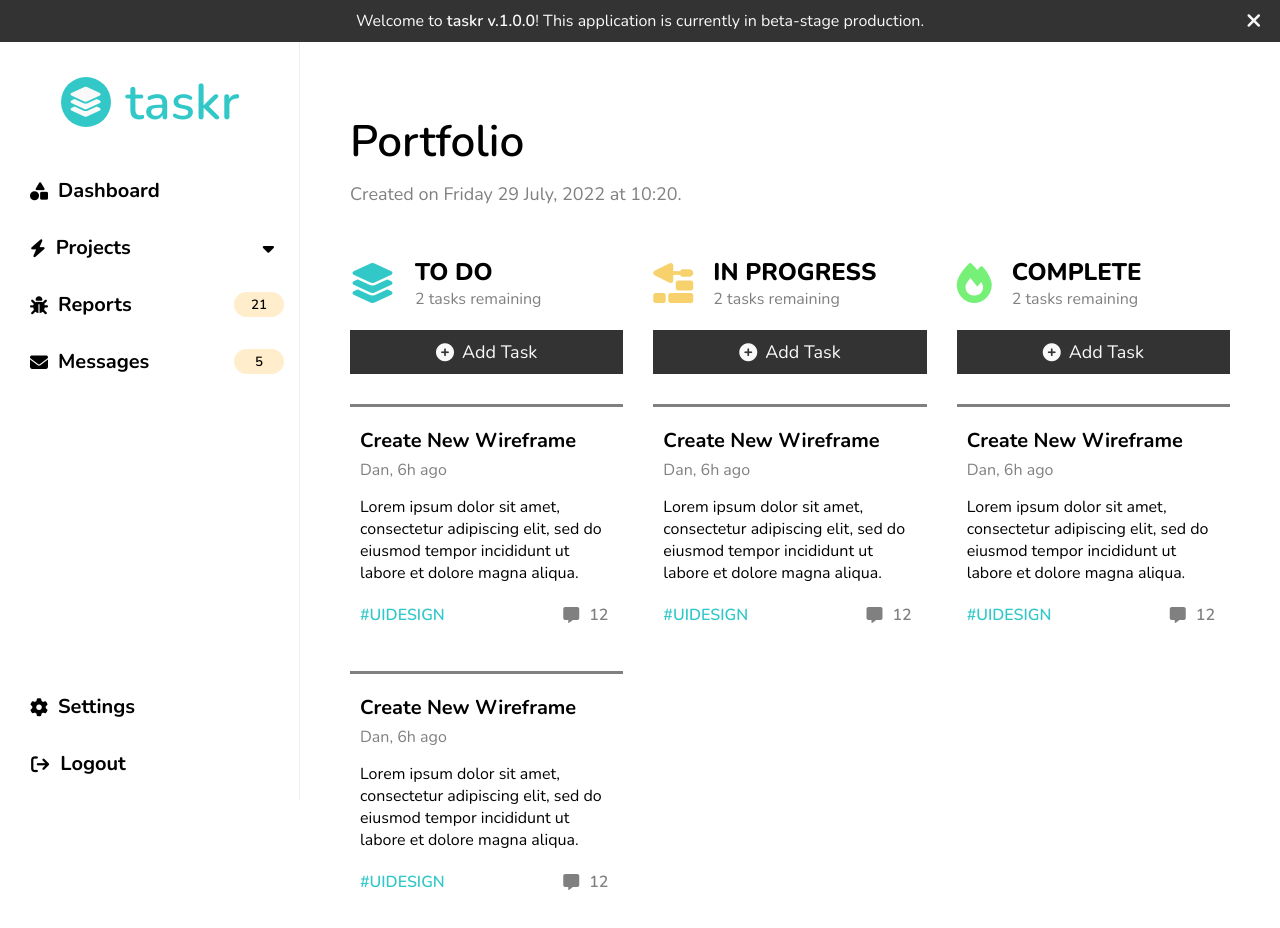
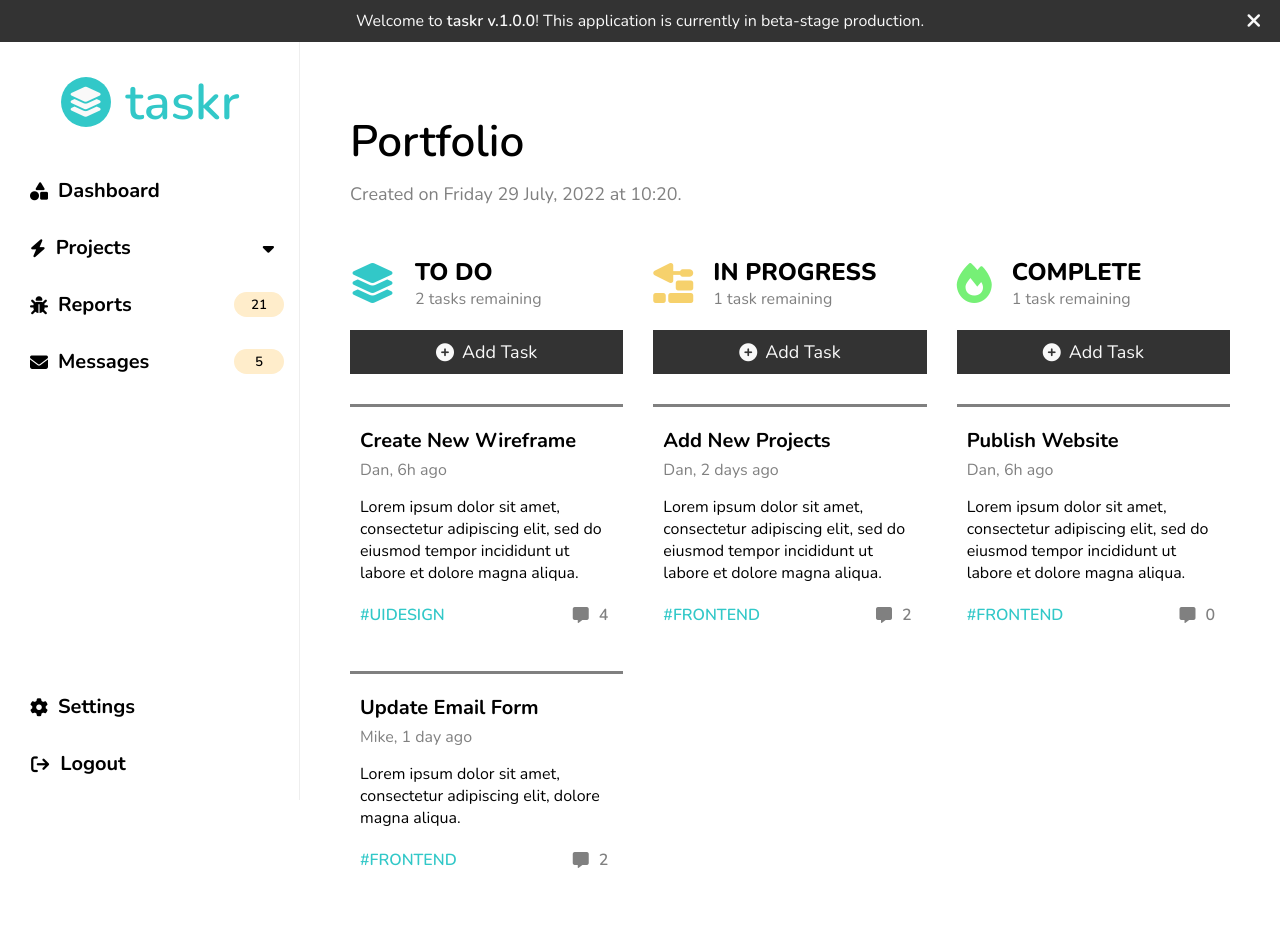
Before and after one commit to Web-Dev-Dan/taskr, a React (Create React App) app: page / in a window 1280 px wide. Shown: the top 928 px of the page. Built offline with nearby package versions, Linux system fonts and the light colour scheme.

Commit message:
Made ListItem cards dynamic

```diff
--- a/src/App.js
+++ b/src/App.js
@@ -27,34 +27,34 @@ function App() {
           "dateCreated": "6h ago",
           "description": "Lorem ipsum dolor sit amet, consectetur adipiscing elit, sed do eiusmod tempor incididunt ut labore et dolore magna aliqua.",
           "tag": "UIDesign",
-          "comments": ["This is a nice project!", "Good job!"]
+          "comments": ["This is a nice project!", "Good job!", "This is a nice project!", "Good job!"]
         },
         {
           "id": 2,
-          "name": "Create Banner",
+          "name": "Update Email Form",
           "author": "Mike",
-          "dateCreated": "6h ago",
-          "description": "Lorem ipsum dolor sit amet, consectetur adipiscing elit, sed do eiusmod tempor incididunt ut labore et dolore magna aliqua.",
-          "tag": "UIDesign",
+          "dateCreated": "1 day ago",
+          "description": "Lorem ipsum dolor sit amet, consectetur adipiscing elit, dolore magna aliqua.",
+          "tag": "Frontend",
           "comments": ["This is a nice project!", "Good job!"]
         }],
         "inProgress": [{
           "id": 1,
-          "name": "Create New Wireframe",
+          "name": "Add New Projects",
           "author": "Dan",
-          "dateCreated": "6h ago",
+          "dateCreated": "2 days ago",
           "description": "Lorem ipsum dolor sit amet, consectetur adipiscing elit, sed do eiusmod tempor incididunt ut labore et dolore magna aliqua.",
-          "tag": "UIDesign",
+          "tag": "Frontend",
           "comments": ["This is a nice project!", "Good job!"]
         }],
         "complete": [{
           "id": 1,
-          "name": "Create New Wireframe",
+          "name": "Publish Website",
           "author": "Dan",
           "dateCreated": "6h ago",
           "description": "Lorem ipsum dolor sit amet, consectetur adipiscing elit, sed do eiusmod tempor incididunt ut labore et dolore magna aliqua.",
-          "tag": "UIDesign",
-          "comments": ["This is a nice project!", "Good job!"]
+          "tag": "Frontend",
+          "comments": []
         }]
       }, {
         "id": 2,
@@ -63,39 +63,39 @@ function App() {
         "timeCreated": '10:20',
         "toDo": [{
           "id": 1,
-          "name": "Create New Wireframe",
-          "author": "Dan",
-          "dateCreated": "6h ago",
+          "name": "Update Task Cards",
+          "author": "Steve",
+          "dateCreated": "3 days ago",
           "description": "Lorem ipsum dolor sit amet, consectetur adipiscing elit, sed do eiusmod tempor incididunt ut labore et dolore magna aliqua.",
-          "tag": "UIDesign",
-          "comments": ["This is a nice project!", "Good job!"]
+          "tag": "Frontend",
+          "comments": ["This is a nice project!", "Good job!", "This is a nice project!", "Good job!", "This is a nice project!", "Good job!", "This is a nice project!"]
         },
         {
           "id": 2,
-          "name": "Create Banner",
+          "name": "Create Dark Mode",
           "author": "Mike",
-          "dateCreated": "6h ago",
+          "dateCreated": "Just Now",
           "description": "Lorem ipsum dolor sit amet, consectetur adipiscing elit, sed do eiusmod tempor incididunt ut labore et dolore magna aliqua.",
           "tag": "UIDesign",
-          "comments": ["This is a nice project!", "Good job!"]
+          "comments": []
         }],
         "inProgress": [{
           "id": 1,
-          "name": "Create New Wireframe",
+          "name": "Create List Component",
           "author": "Dan",
-          "dateCreated": "6h ago",
+          "dateCreated": "2h ago",
           "description": "Lorem ipsum dolor sit amet, consectetur adipiscing elit, sed do eiusmod tempor incididunt ut labore et dolore magna aliqua.",
-          "tag": "UIDesign",
-          "comments": ["This is a nice project!", "Good job!"]
+          "tag": "Frontend",
+          "comments": []
         }],
         "complete": [{
           "id": 1,
-          "name": "Create New Wireframe",
+          "name": "Create Item Card",
           "author": "Dan",
-          "dateCreated": "6h ago",
+          "dateCreated": "1 day ago",
           "description": "Lorem ipsum dolor sit amet, consectetur adipiscing elit, sed do eiusmod tempor incididunt ut labore et dolore magna aliqua.",
-          "tag": "UIDesign",
-          "comments": ["This is a nice project!", "Good job!"]
+          "tag": "Frontend",
+          "comments": ["Good job!"]
         }]
       }, {
         "id": 3,
@@ -104,36 +104,36 @@ function App() {
         "timeCreated": '10:20',
         "toDo": [{
           "id": 1,
-          "name": "Create New Wireframe",
-          "author": "Dan",
-          "dateCreated": "6h ago",
-          "description": "Lorem ipsum dolor sit amet, consectetur adipiscing elit, sed do eiusmod tempor incididunt ut labore et dolore magna aliqua.",
-          "tag": "UIDesign",
+          "name": "Create Word Database",
+          "author": "Mike",
+          "dateCreated": "1 day ago",
+          "description": "Lorem ipsum dolor sit amet.",
+          "tag": "Backend",
           "comments": ["This is a nice project!", "Good job!"]
         }],
         "inProgress": [{
           "id": 1,
-          "name": "Create New Wireframe",
+          "name": "Update Display Colour Palette",
           "author": "Dan",
-          "dateCreated": "6h ago",
+          "dateCreated": "8h ago",
           "description": "Lorem ipsum dolor sit amet, consectetur adipiscing elit, sed do eiusmod tempor incididunt ut labore et dolore magna aliqua.",
           "tag": "UIDesign",
           "comments": ["This is a nice project!", "Good job!"]
         },
         {
           "id": 2,
-          "name": "Create New Wireframe",
+          "name": "Create Results Modal",
           "author": "Dan",
-          "dateCreated": "6h ago",
+          "dateCreated": "5h ago",
           "description": "Lorem ipsum dolor sit amet, consectetur adipiscing elit, sed do eiusmod tempor incididunt ut labore et dolore magna aliqua.",
-          "tag": "UIDesign",
+          "tag": "Frontend",
           "comments": ["This is a nice project!", "Good job!"]
         }],
         "complete": [{
           "id": 1,
-          "name": "Create New Wireframe",
+          "name": "Update Keyboard Colours",
           "author": "Dan",
-          "dateCreated": "6h ago",
+          "dateCreated": "2 days ago",
           "description": "Lorem ipsum dolor sit amet, consectetur adipiscing elit, sed do eiusmod tempor incididunt ut labore et dolore magna aliqua.",
           "tag": "UIDesign",
           "comments": ["This is a nice project!", "Good job!"]
@@ -145,47 +145,47 @@ function App() {
         "timeCreated": '10:20',
         "toDo": [{
           "id": 1,
-          "name": "Create New Wireframe",
+          "name": "Create New Item Cards",
           "author": "Dan",
-          "dateCreated": "6h ago",
-          "description": "Lorem ipsum dolor sit amet, consectetur adipiscing elit, sed do eiusmod tempor incididunt ut labore et dolore magna aliqua.",
-          "tag": "UIDesign",
+          "dateCreated": "15h ago",
+          "description": "Lorem ipsum dolor sit amet, consectetur adipiscing elit, sed do eiusmod tempor incididunt ut labore et dolore magna aliqua. Lorem ipsum dolor sit amet, consectetur adipiscing ipsum dolor sit amet, consectetur adipiscing.",
+          "tag": "Frontend",
           "comments": ["This is a nice project!", "Good job!"]
         },
         {
           "id": 2,
-          "name": "Create Banner",
+          "name": "Check Colour Palette",
           "author": "Mike",
-          "dateCreated": "6h ago",
+          "dateCreated": "1h ago",
           "description": "Lorem ipsum dolor sit amet, consectetur adipiscing elit, sed do eiusmod tempor incididunt ut labore et dolore magna aliqua.",
           "tag": "UIDesign",
           "comments": ["This is a nice project!", "Good job!"]
         }],
         "inProgress": [{
           "id": 1,
-          "name": "Create New Wireframe",
+          "name": "Fix Padding",
           "author": "Dan",
-          "dateCreated": "6h ago",
-          "description": "Lorem ipsum dolor sit amet, consectetur adipiscing elit, sed do eiusmod tempor incididunt ut labore et dolore magna aliqua.",
-          "tag": "UIDesign",
+          "dateCreated": "5m ago",
+          "description": "Lorem consectetur adipiscing elit ut labore et dolore magna aliqua.",
+          "tag": "Frontend",
           "comments": ["This is a nice project!", "Good job!"]
         }],
         "complete": [{
           "id": 1,
-          "name": "Create New Wireframe",
+          "name": "Update User Information Display",
           "author": "Dan",
-          "dateCreated": "6h ago",
+          "dateCreated": "12h ago",
           "description": "Lorem ipsum dolor sit amet, consectetur adipiscing elit, sed do eiusmod tempor incididunt ut labore et dolore magna aliqua.",
           "tag": "UIDesign",
-          "comments": ["This is a nice project!", "Good job!"]
+          "comments": ["This is a nice project!"]
         },
         {
           "id": 2,
-          "name": "Create New Wireframe",
+          "name": "Add Link To Portfolio Website",
           "author": "Dan",
-          "dateCreated": "6h ago",
+          "dateCreated": "1h ago",
           "description": "Lorem ipsum dolor sit amet, consectetur adipiscing elit, sed do eiusmod tempor incididunt ut labore et dolore magna aliqua.",
-          "tag": "UIDesign",
+          "tag": "Frontend",
           "comments": ["This is a nice project!", "Good job!"]
         }]
       }
--- a/src/components/Main/ProjectContainer/ListItem.css
+++ b/src/components/Main/ProjectContainer/ListItem.css
@@ -2,7 +2,7 @@
 .list-item {
     /* background-color: red; */
     width: 100%;
-    min-height: 200px;
+    /* min-height: 200px; */
     margin-bottom: 20px;
     /* padding: 20px 10px; */
     border-top: 3px solid var(--color-gray-darkest);
@@ -22,6 +22,7 @@
 .list-item__title {
     font-size: 2rem;
     margin-bottom: 5px;
+    text-align: left;
 }
 
 .list-item__info {
--- a/src/components/Main/ProjectContainer/ListItem.js
+++ b/src/components/Main/ProjectContainer/ListItem.js
@@ -1,19 +1,19 @@
 
 import './ListItem.css';
 
-function ListItem() {
+function ListItem({ title, author, timeCreated, description, tag, comments }) {
     return (
         <div className="list-item">
             <button className="list-item__button btn btn-transparent">
-                <h4 className="list-item__title">Create New Wireframe</h4>
-                <p className="list-item__info">Dan, 6h ago</p>
-                <p className="list-item__description">Lorem ipsum dolor sit amet, consectetur adipiscing elit, sed do eiusmod tempor incididunt ut labore et dolore magna aliqua.</p>
+                <h4 className="list-item__title">{title}</h4>
+                <p className="list-item__info">{author}, {timeCreated}</p>
+                <p className="list-item__description">{description}</p>
             </button>
             <div className="list-item__footer">
-                <p className="list-item__tag">#UIDesign</p>
+                <p className="list-item__tag">#{tag}</p>
                 <button className="list-item__comments-btn btn btn-transparent">
                     <i className="fa-solid fa-message"></i>
-                    <p>12</p>
+                    <p>{comments.length}</p>
                 </button>
             </div>
         </div>
--- a/src/components/Main/ProjectContainer/ProjectContainer.js
+++ b/src/components/Main/ProjectContainer/ProjectContainer.js
@@ -31,7 +31,7 @@ function ProjectContainer({
                         <i className="main__list-header--icon fa-solid fa-layer-group color-primary"></i>
                         <div className="main__list-header--text">
                             <h3 className="list-header__title">To Do</h3>
-                            <p className="list-header__subtitle">2 tasks remaining</p>
+                            <p className="list-header__subtitle">{projectToDo.length} {projectToDo.length === 1 ? 'task' : 'tasks'} remaining</p>
                         </div>
                     </div>
                     {/* List Button */}
@@ -42,7 +42,15 @@ function ProjectContainer({
                     {/* List */}
                     <div className="list">
                         {/* List Items */}
-                        {projectToDo.map(item => <ListItem key={item.id} />)}
+                        {projectToDo.map(item => <ListItem
+                            key={item.id}
+                            title={item.name}
+                            author={item.author}
+                            timeCreated={item.dateCreated}
+                            description={item.description}
+                            tag={item.tag}
+                            comments={item.comments}
+                        />)}
                     </div>
                 </div>
 
@@ -52,7 +60,7 @@ function ProjectContainer({
                         <i className="main__list-header--icon fa-solid fa-trowel-bricks color-yellow"></i>
                         <div className="main__list-header--text">
                             <h3 className="list-header__title">In Progress</h3>
-                            <p className="list-header__subtitle">2 tasks remaining</p>
+                            <p className="list-header__subtitle">{projectInProgress.length} {projectInProgress.length === 1 ? 'task' : 'tasks'} remaining</p>
                         </div>
                     </div>
                     {/* List Button */}
@@ -63,7 +71,15 @@ function ProjectContainer({
                     {/* List */}
                     <div className="list">
                         {/* List Items */}
-                        {projectInProgress.map(item => <ListItem key={item.id} />)}
+                        {projectInProgress.map(item => <ListItem
+                            key={item.id}
+                            title={item.name}
+                            author={item.author}
+                            timeCreated={item.dateCreated}
+                            description={item.description}
+                            tag={item.tag}
+                            comments={item.comments}
+                        />)}
                     </div>
                 </div>
 
@@ -73,7 +89,7 @@ function ProjectContainer({
                         <i className="main__list-header--icon fa-solid fa-fire color-green"></i>
                         <div className="main__list-header--text">
                             <h3 className="list-header__title">Complete</h3>
-                            <p className="list-header__subtitle">2 tasks remaining</p>
+                            <p className="list-header__subtitle">{projectComplete.length} {projectComplete.length === 1 ? 'task' : 'tasks'} remaining</p>
                         </div>
                     </div>
                     {/* List Button */}
@@ -84,7 +100,15 @@ function ProjectContainer({
                     {/* List */}
                     <div className="list">
                         {/* List Items */}
-                        {projectComplete.map(item => <ListItem key={item.id} />)}
+                        {projectComplete.map(item => <ListItem
+                            key={item.id}
+                            title={item.name}
+                            author={item.author}
+                            timeCreated={item.dateCreated}
+                            description={item.description}
+                            tag={item.tag}
+                            comments={item.comments}
+                        />)}
                     </div>
                 </div>
             </div>
```
